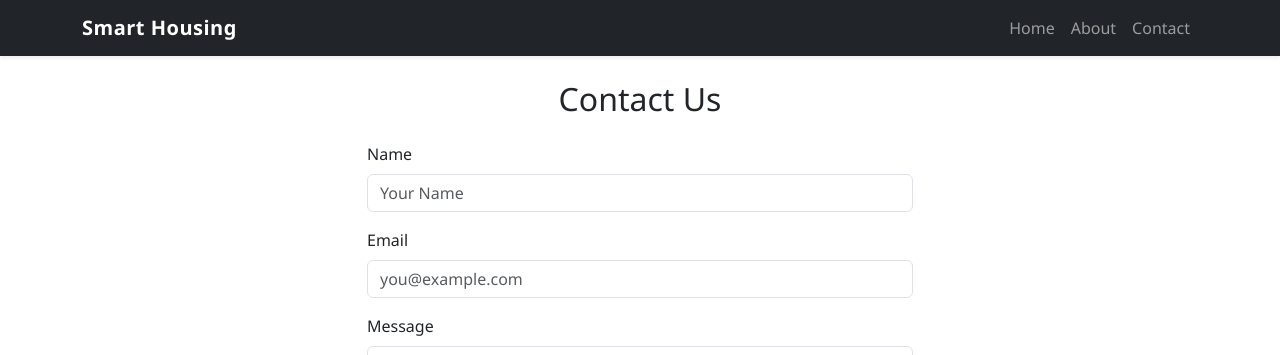
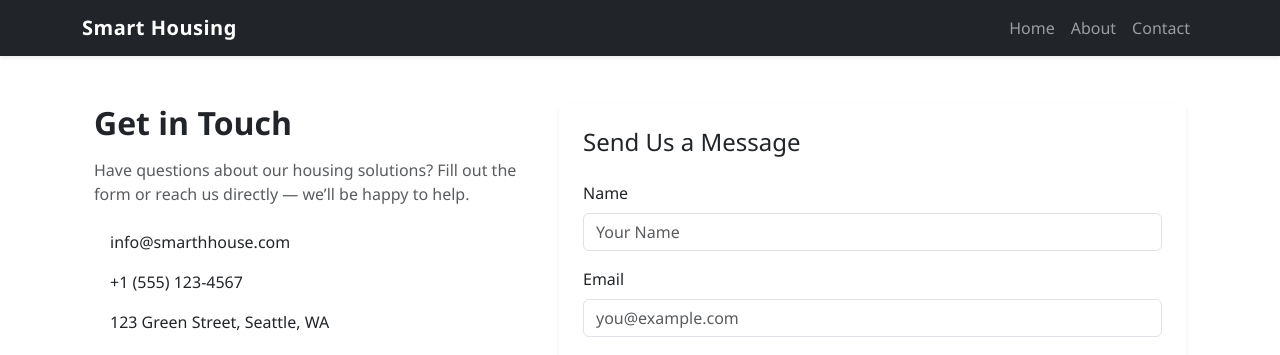
Before and after one commit to hanklokyaw/san-myanmar_site, a Flask app: page /contact in a window 1280 px wide. Shown: the top 355 px of the page. Run offline with Flask 3, Linux system fonts and the light colour scheme; some libraries are stand-ins or nearby versions.

Commit message:
updated the contact page to provide a map and more information.

```diff
--- a/templates/contact.html
+++ b/templates/contact.html
@@ -1,8 +1,45 @@
 {% extends "base.html" %}
 {% block content %}
-<div class="row justify-content-center">
-  <div class="col-md-8 col-lg-6">
-    <h2 class="text-center mb-4">Contact Us</h2>
+<div class="container my-5">
+  <div class="row">
+    <!-- Contact Info -->
+    <div class="col-lg-5 mb-4">
+      <h2 class="fw-bold mb-3">Get in Touch</h2>
+      <p class="text-muted">
+        Have questions about our housing solutions? Fill out the form or reach us directly —
+        we’ll be happy to help.
+      </p>
+
+      <ul class="list-unstyled mt-4">
+        <li class="mb-3 d-flex align-items-center">
+          <span class="me-3 text-primary fs-5"><i class="bi bi-envelope-fill"></i></span>
+          <a href="mailto:info@smarthhouse.com" class="text-decoration-none text-dark">
+            info@smarthhouse.com
+          </a>
+        </li>
+        <li class="mb-3 d-flex align-items-center">
+          <span class="me-3 text-primary fs-5"><i class="bi bi-telephone-fill"></i></span>
+          <span>+1 (555) 123-4567</span>
+        </li>
+        <li class="mb-3 d-flex align-items-center">
+          <span class="me-3 text-primary fs-5"><i class="bi bi-geo-alt-fill"></i></span>
+          <span>123 Green Street, Seattle, WA</span>
+        </li>
+      </ul>
+
+      <div class="ratio ratio-16x9 mt-4 shadow-sm rounded">
+        <iframe
+          src="https://www.google.com/maps/embed?pb=!1m18!..."
+          style="border:0;" allowfullscreen loading="lazy">
+        </iframe>
+      </div>
+    </div>
+
+    <!-- Contact Form -->
+    <div class="col-lg-7">
+      <div class="card shadow-sm border-0">
+        <div class="card-body p-4">
+          <h4 class="mb-4">Send Us a Message</h4>
           <form method="POST" novalidate>
             {{ form.hidden_tag() }}
 
@@ -36,4 +73,7 @@
           </form>
         </div>
       </div>
+    </div>
+  </div>
+</div>
 {% endblock %}
```
Lines whose indentation alone changed are shown as unchanged.
